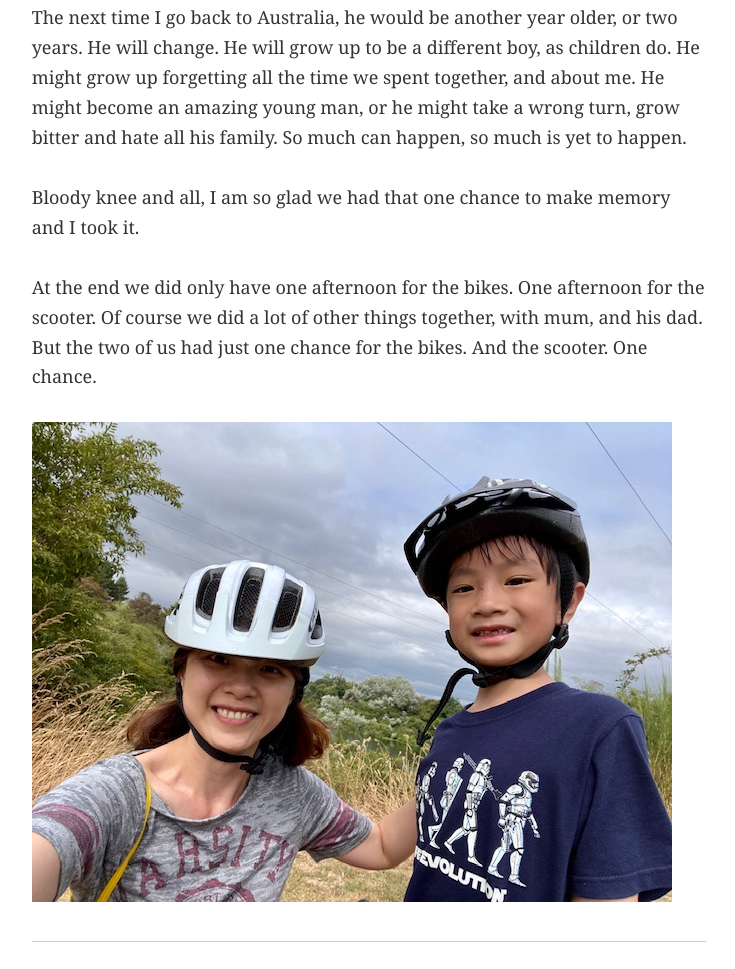
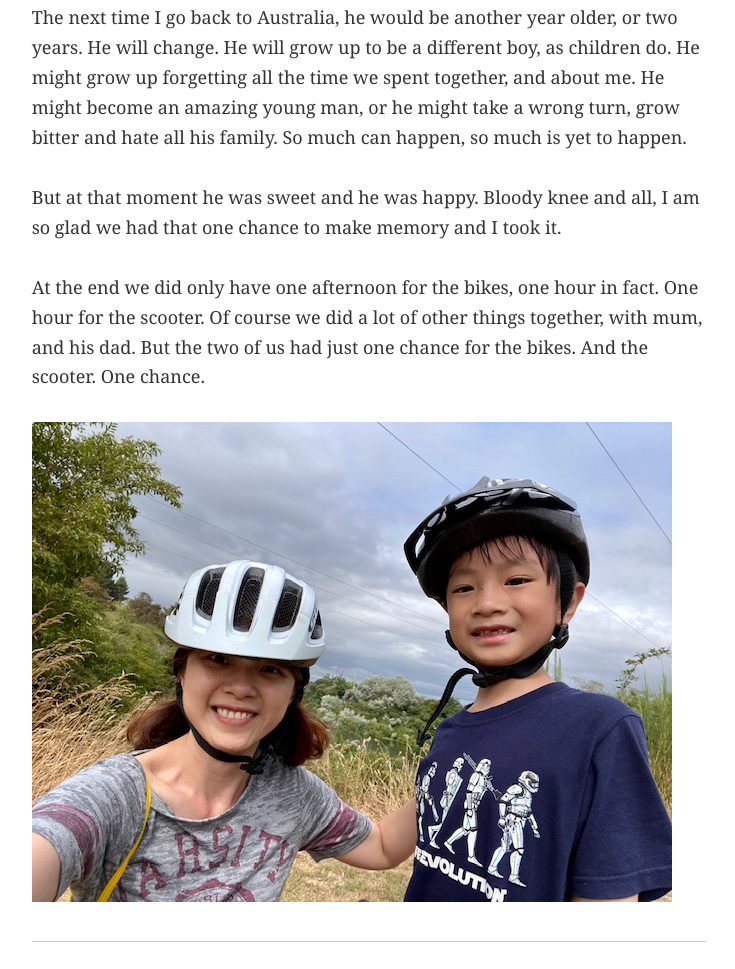
Before and after one commit to dionizh/gatsby-netlify, a Gatsby site: page /blog/2020-03-you-have-one-chance-to-make-memory/ in a window 1280 px wide. Shown: the part 2057-3026 px from the top of the page, without its empty margins (271-1006 px from the left). Built offline with nearby package versions, Linux system fonts and the light colour scheme; Gatsby itself is replaced by a stand-in of ours; some packages are replaced by stand-ins of ours.

Commit message:
Update Blog “2020-03-you-have-one-chance-to-make-memory”

```diff
--- a/content/blog/2020-03-you-have-one-chance-to-make-memory.md
+++ b/content/blog/2020-03-you-have-one-chance-to-make-memory.md
@@ -32,8 +32,8 @@ More than my travels with any other people, I was awfully aware, that I had only
 
 The next time I go back to Australia, he would be another year older, or two years. He will change. He will grow up to be a different boy, as children do. He might grow up forgetting all the time we spent together, and about me. He might become an amazing young man, or he might take a wrong turn, grow bitter and hate all his family. So much can happen, so much is yet to happen.
 
-Bloody knee and all, I am so glad we had that one chance to make memory and I took it.
+But at that moment he was sweet and he was happy. Bloody knee and all, I am so glad we had that one chance to make memory and I took it.
 
-At the end we did only have one afternoon for the bikes. One afternoon for the scooter. Of course we did a lot of other things together, with mum, and his dad. But the two of us had just one chance for the bikes. And the scooter. One chance.
+At the end we did only have one afternoon for the bikes, one hour in fact. One hour for the scooter. Of course we did a lot of other things together, with mum, and his dad. But the two of us had just one chance for the bikes. And the scooter. One chance.
 
 ![](/assets/img_0460.jpg)
```
